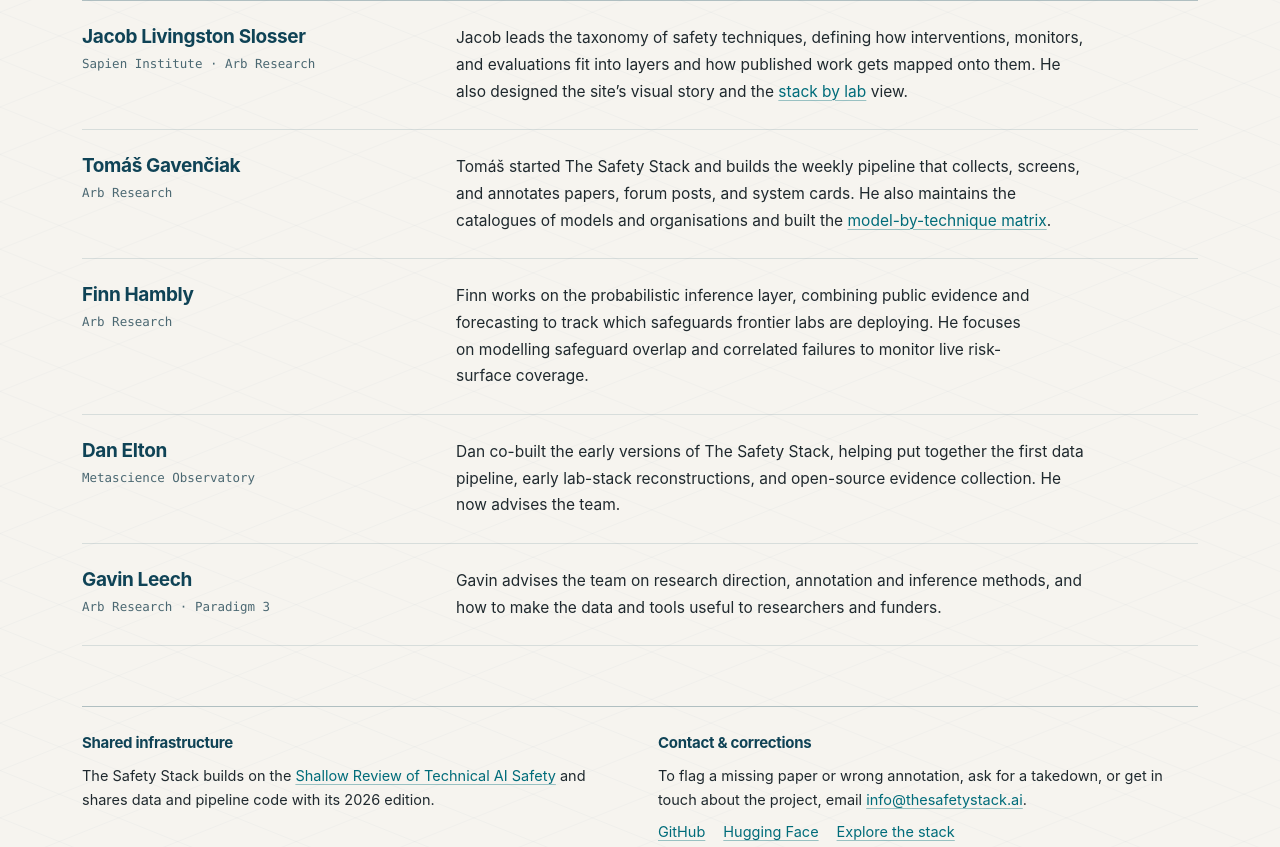
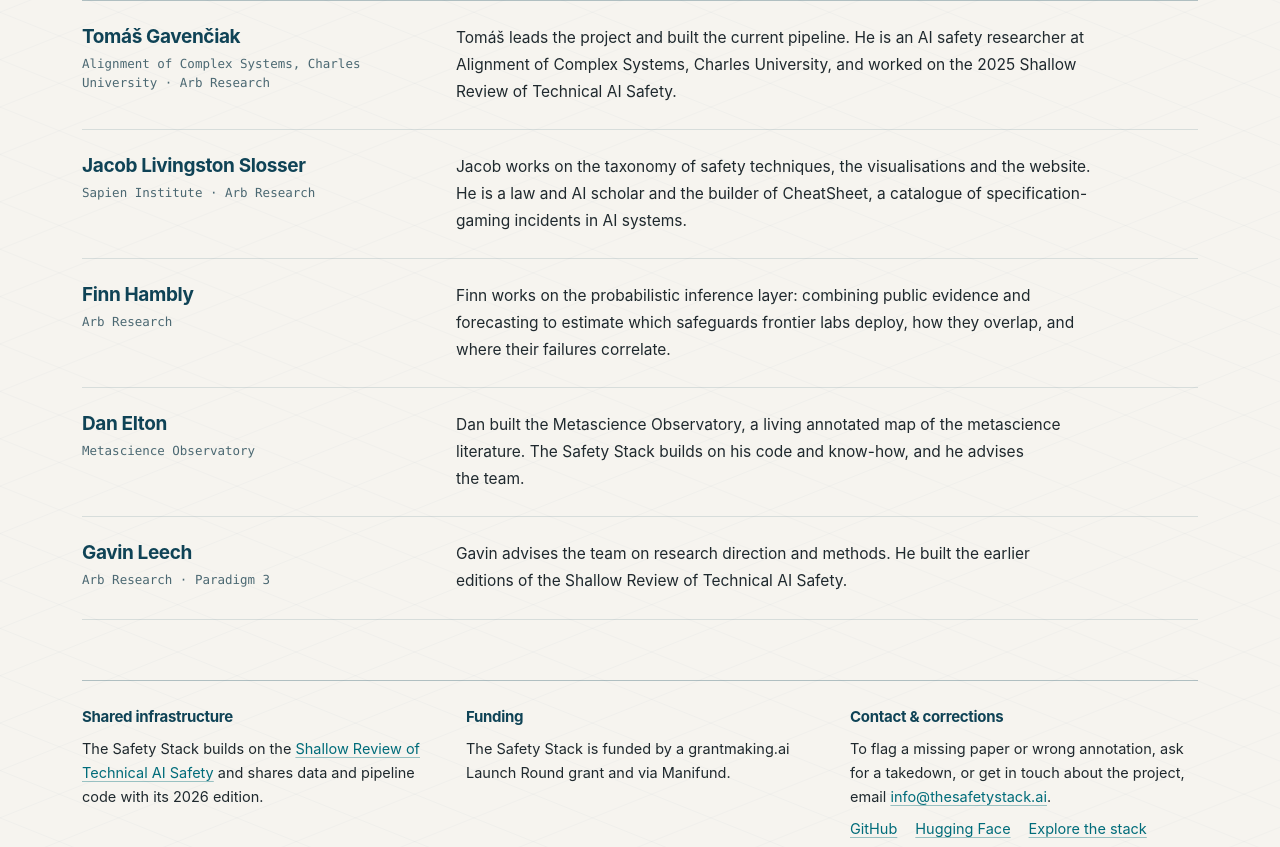
Before and after one commit to thesafetystack/website, a plain HTML site: page team.html in a window 1280 px wide. Shown: the part 320-1167 px from the top of the page. Drawn offline with Linux system fonts and the light colour scheme.

Commit message:
Team page: roles and focus instead of who-did-what, and a Funding note
Members are listed by role and focus, starting with the project lead; the
lead's affiliation line adds Alignment of Complex Systems, Charles
University. A short Funding section before Contact & corrections names the
grantmaking.ai Launch Round grant and Manifund.

Co-Authored-By: Claude Opus 5.5 <noreply@anthropic.com>

```diff
--- a/team.html
+++ b/team.html
@@ -96,20 +96,20 @@
     <section class="section" aria-label="Team members">
       <div class="core-list" style="border-top:1px solid var(--tile-rule,#114b5f)">
 
-        <article id="jacob" class="member" style="padding-top:24px">
+        <article id="tomas" class="member" style="padding-top:24px">
+          <div>
+            <h2 class="member-name">Tomáš Gavenčiak</h2>
+            <p class="member-affil">Alignment of Complex Systems, Charles University · Arb Research</p>
+          </div>
+          <p class="member-bio">Tomáš leads the project and built the current pipeline. He is an AI safety researcher at Alignment of Complex Systems, Charles University, and worked on the 2025 Shallow Review of Technical AI Safety.</p>
+        </article>
+
+        <article id="jacob" class="member">
           <div>
             <h2 class="member-name">Jacob Livingston Slosser</h2>
             <p class="member-affil">Sapien Institute · Arb Research</p>
           </div>
-          <p class="member-bio">Jacob leads the taxonomy of safety techniques, defining how interventions, monitors, and evaluations fit into layers and how published work gets mapped onto them. He also designed the site’s visual story and the <a href="stack.html">stack by lab</a> view.</p>
-        </article>
-
-        <article id="tomas" class="member">
-          <div>
-            <h2 class="member-name">Tomáš Gavenčiak</h2>
-            <p class="member-affil">Arb Research</p>
-          </div>
-          <p class="member-bio">Tomáš started The Safety Stack and builds the weekly pipeline that collects, screens, and annotates papers, forum posts, and system cards. He also maintains the catalogues of models and organisations and built the <a href="https://stack-model-explorer.gavento.workers.dev/" target="_blank" rel="noopener">model-by-technique matrix</a>.</p>
+          <p class="member-bio">Jacob works on the taxonomy of safety techniques, the visualisations and the website. He is a law and AI scholar and the builder of CheatSheet, a catalogue of specification-gaming incidents in AI systems.</p>
         </article>
 
         <article id="finn" class="member">
@@ -117,7 +117,7 @@
             <h2 class="member-name">Finn Hambly</h2>
             <p class="member-affil">Arb Research</p>
           </div>
-          <p class="member-bio">Finn works on the probabilistic inference layer, combining public evidence and forecasting to track which safeguards frontier labs are deploying. He focuses on modelling safeguard overlap and correlated failures to monitor live risk-surface coverage.</p>
+          <p class="member-bio">Finn works on the probabilistic inference layer: combining public evidence and forecasting to estimate which safeguards frontier labs deploy, how they overlap, and where their failures correlate.</p>
         </article>
 
         <article id="dan" class="member">
@@ -125,7 +125,7 @@
             <h2 class="member-name">Dan Elton</h2>
             <p class="member-affil">Metascience Observatory</p>
           </div>
-          <p class="member-bio">Dan co-built the early versions of The Safety Stack, helping put together the first data pipeline, early lab-stack reconstructions, and open-source evidence collection. He now advises the team.</p>
+          <p class="member-bio">Dan built the Metascience Observatory, a living annotated map of the metascience literature. The Safety Stack builds on his code and know-how, and he advises the team.</p>
         </article>
 
         <article id="gavin" class="member">
@@ -133,7 +133,7 @@
             <h2 class="member-name">Gavin Leech</h2>
             <p class="member-affil">Arb Research · Paradigm 3</p>
           </div>
-          <p class="member-bio">Gavin advises the team on research direction, annotation and inference methods, and how to make the data and tools useful to researchers and funders.</p>
+          <p class="member-bio">Gavin advises the team on research direction and methods. He built the earlier editions of the Shallow Review of Technical AI Safety.</p>
         </article>
 
       </div>
@@ -143,6 +143,11 @@
       <div>
         <h2>Shared infrastructure</h2>
         <p>The Safety Stack builds on the <a href="https://shallowreview.ai/" target="_blank" rel="noopener">Shallow Review of Technical AI Safety</a> and shares data and pipeline code with its 2026 edition.</p>
+      </div>
+      <div>
+        <h2>Funding</h2>
+        <p>The Safety Stack is funded by a grantmaking.ai Launch Round grant and via Manifund.</p>
+        <!-- to confirm: fiscal sponsorship (Paradigm 3) -->
       </div>
       <div>
         <h2>Contact &amp; corrections</h2>
```
